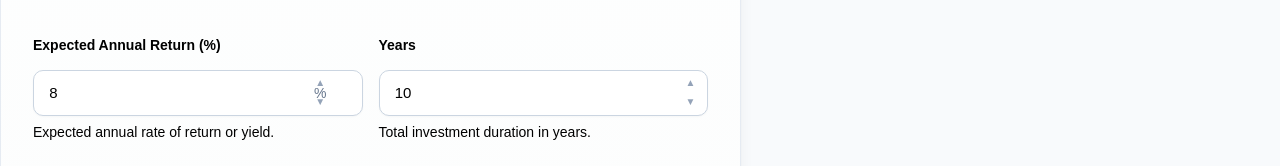
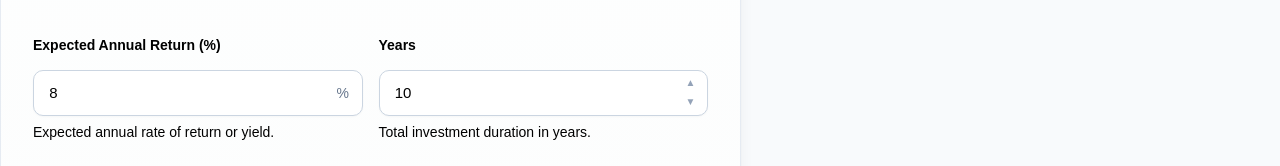
Before and after one commit to Wasser007/financial-calculators, a Next.js app: page /calculators/sip-calculator in a window 1280 px wide. Shown: the part 760-926 px from the top of the page. Built offline with nearby package versions, Linux system fonts and the light colour scheme.

Commit message:
fix(ui): prevent adornment collisions in NumericField with dynamic padding and stepper exclusivity

```diff
--- a/app/globals.css
+++ b/app/globals.css
@@ -1576,3 +1576,10 @@ a.button--secondary:active {
 .stepper-btn:active {
   transform: scale(0.92);
 }
+
+
+.control-wrap .control-adornment--suffix {
+  right: 0.85rem !important;
+  left: auto !important;
+  pointer-events: none;
+}
--- a/components/ui/numeric-field.tsx
+++ b/components/ui/numeric-field.tsx
@@ -1,5 +1,6 @@
 "use client";
 
+import React, { useMemo } from "react";
 import { StepperButtons } from "../stepper-buttons.js";
 
 export interface NumericFieldProps {
@@ -45,6 +46,12 @@ export function NumericField({
   const hasPrefix = Boolean(prefix);
   const hasSuffix = Boolean(suffix);
 
+  // 动态内联计算左内边距，根据前缀字符数精确留白，彻底免疫单字符($)与多字符(USD)冲突
+  const calculatedPaddingLeft = useMemo(() => {
+    if (!hasPrefix || !prefix) return undefined;
+    return prefix.length > 1 ? `${prefix.length * 0.75 + 1.25}rem` : "2.4rem";
+  }, [hasPrefix, prefix]);
+
   return (
     <div className="field">
       <div className="field__header">
@@ -75,7 +82,11 @@ export function NumericField({
               handleStep(-step);
             }
           }}
-          className={`control-input ${hasPrefix ? "has-prefix" : ""} ${hasSuffix ? "has-suffix" : ""} has-stepper`.trim()}
+          style={{
+            ...(calculatedPaddingLeft ? { paddingLeft: calculatedPaddingLeft } : {}),
+            ...(hasSuffix ? { paddingRight: "2.5rem" } : {}),
+          }}
+          className={`control-input ${hasPrefix ? "has-prefix" : ""} ${hasSuffix ? "has-suffix" : ""} ${!hasSuffix ? "has-stepper" : ""}`.trim()}
           aria-describedby={
             [
               helpText ? `${id}-help` : null,
@@ -89,10 +100,12 @@ export function NumericField({
             {suffix}
           </span>
         )}
-        <StepperButtons
-          onStepUp={() => handleStep(step)}
-          onStepDown={() => handleStep(-step)}
-        />
+        {!hasSuffix && (
+          <StepperButtons
+            onStepUp={() => handleStep(step)}
+            onStepDown={() => handleStep(-step)}
+          />
+        )}
       </div>
       {helpText && <p className="field__help" id={`${id}-help`}>{helpText}</p>}
       {errorText && <p className="field__error" id={`${id}-error`}>{errorText}</p>}
```
Also changed, not shown: 1 other file (tests, documents, lock files or other folders).
